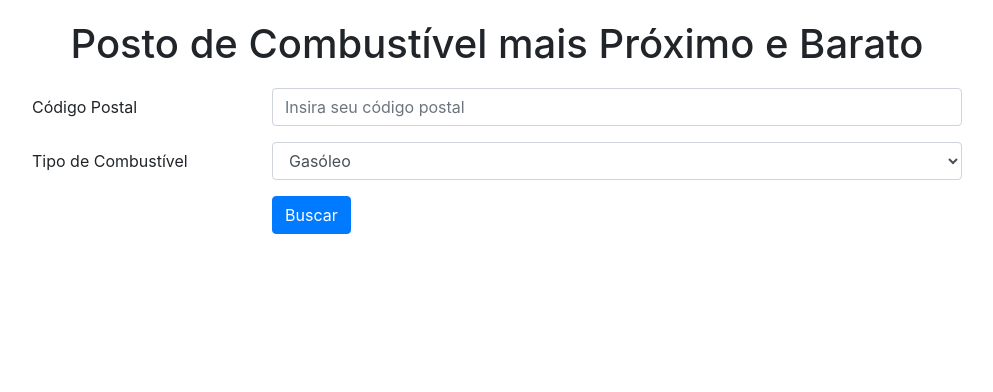
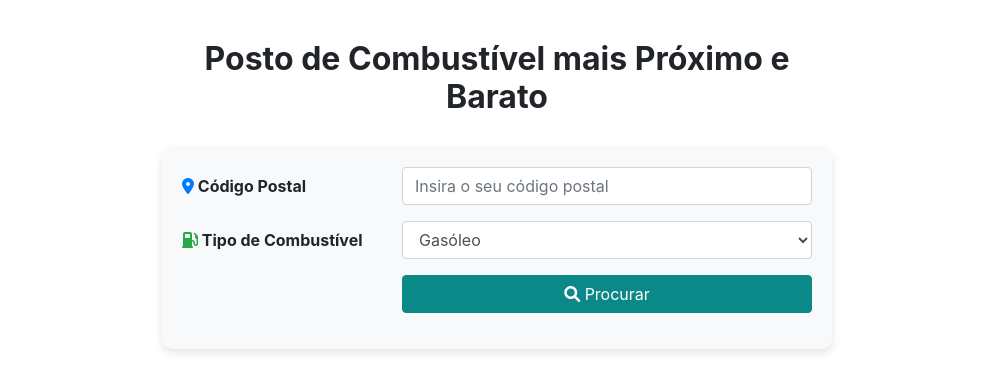
Before and after one commit to irenepeixoto/webserver-group-d, a plain HTML site: page frontend/index.html in a window 1280 px wide. Shown: the whole page, without its empty margins (143-1136 px from the left). Drawn offline with nearby package versions, Linux system fonts and the light colour scheme.

Commit message:
Atualização do formulário em index.html com melhorias visuais

```diff
--- a/frontend/index.html
+++ b/frontend/index.html
@@ -7,32 +7,44 @@
   <title>Webserver Group D</title>
   <!-- Bootstrap CSS -->
   <link rel="stylesheet" href="https://stackpath.bootstrapcdn.com/bootstrap/4.5.2/css/bootstrap.min.css">
+  <!-- Icons -->
+  <link rel="stylesheet" href="https://cdnjs.cloudflare.com/ajax/libs/font-awesome/6.0.0/css/all.min.css">
   <style>
     .container {
-      max-width: 960px;
-    }
-    .header {
-      margin-top: 20px;
+      max-width: 700px;
+      margin-top: 40px;
     }
     .header h1 {
       text-align: center;
-      margin-bottom: 20px;
+      font-size: 2rem;
+      font-weight: bold;
+      margin-bottom: 30px;
     }
     .form-section {
-      margin-bottom: 40px;
+      background: #f8f9fa;
+      padding: 20px;
+      border-radius: 10px;
+      box-shadow: 0 4px 8px rgba(0, 0, 0, 0.1);
     }
-    .result-section {
-      margin-top: 20px;
+    .form-group label {
+      font-weight: bold;
     }
-    #map {
-      height: 500px;
-      width: 100%;
-      margin-top: 20px;
+    .btn-primary {
+      background-color: #0b8888;
+      border-color: #0b8888;
+      transition: background-color 0.3s ease;
     }
+    .btn-primary:hover {
+      background-color: #076456;
+      border-color: #076456;
+    }
+
+
   </style>
 </head>
 <body>
   <div class="container">
+    <!-- Header -->
     <div class="header">
       <h1>Posto de Combustível mais Próximo e Barato</h1>
     </div>
@@ -40,15 +52,22 @@
     <!-- Formulário -->
     <div class="form-section">
       <form id="fuel-form">
-        <div class="form-group row">
-          <label for="postalCode" class="col-sm-3 col-form-label">Código Postal</label>
-          <div class="col-sm-9">
-            <input type="text" class="form-control" id="postalCode" placeholder="Insira seu código postal">
+        <!-- Código Postal -->
+        <div class="form-group row align-items-center">
+          <label for="postalCode" class="col-sm-4 col-form-label">
+            <i class="fas fa-map-marker-alt text-primary"></i> Código Postal
+          </label>
+          <div class="col-sm-8">
+            <input type="text" class="form-control" id="postalCode" placeholder="Insira o seu código postal">
           </div>
         </div>
-        <div class="form-group row">
-          <label for="fuelType" class="col-sm-3 col-form-label">Tipo de Combustível</label>
-          <div class="col-sm-9">
+
+        <!-- Tipo de Combustível -->
+        <div class="form-group row align-items-center">
+          <label for="fuelType" class="col-sm-4 col-form-label">
+            <i class="fas fa-gas-pump text-success"></i> Tipo de Combustível
+          </label>
+          <div class="col-sm-8">
             <select class="form-control" id="fuelType">
               <option value="Gasóleo">Gasóleo</option>
               <option value="Gasolina 95">Gasolina 95</option>
@@ -56,23 +75,23 @@
             </select>
           </div>
         </div>
+
+        <!-- Botão -->
         <div class="form-group row">
-          <div class="offset-sm-3 col-sm-9">
-            <button type="submit" class="btn btn-primary">Buscar</button>
+          <div class="offset-sm-4 col-sm-8 text-right">
+            <button type="submit" class="btn btn-primary btn-block">
+              <i class="fas fa-search"></i> Procurar
+            </button>
           </div>
         </div>
       </form>
     </div>
 
-    <!-- Resultados -->
-    <div id="results" class="result-section"></div>
-    <div id="map" class="result-section"></div>
-  </div>
+
 
   <!-- Bootstrap JS and dependencies -->
   <script src="https://code.jquery.com/jquery-3.5.1.slim.min.js"></script>
   <script src="https://cdn.jsdelivr.net/npm/@popperjs/core@2.5.3/dist/umd/popper.min.js"></script>
   <script src="https://stackpath.bootstrapcdn.com/bootstrap/4.5.2/js/bootstrap.min.js"></script>
-
-  </body>
+</body>
 </html>
```
Also changed, not shown: 1 other file.
